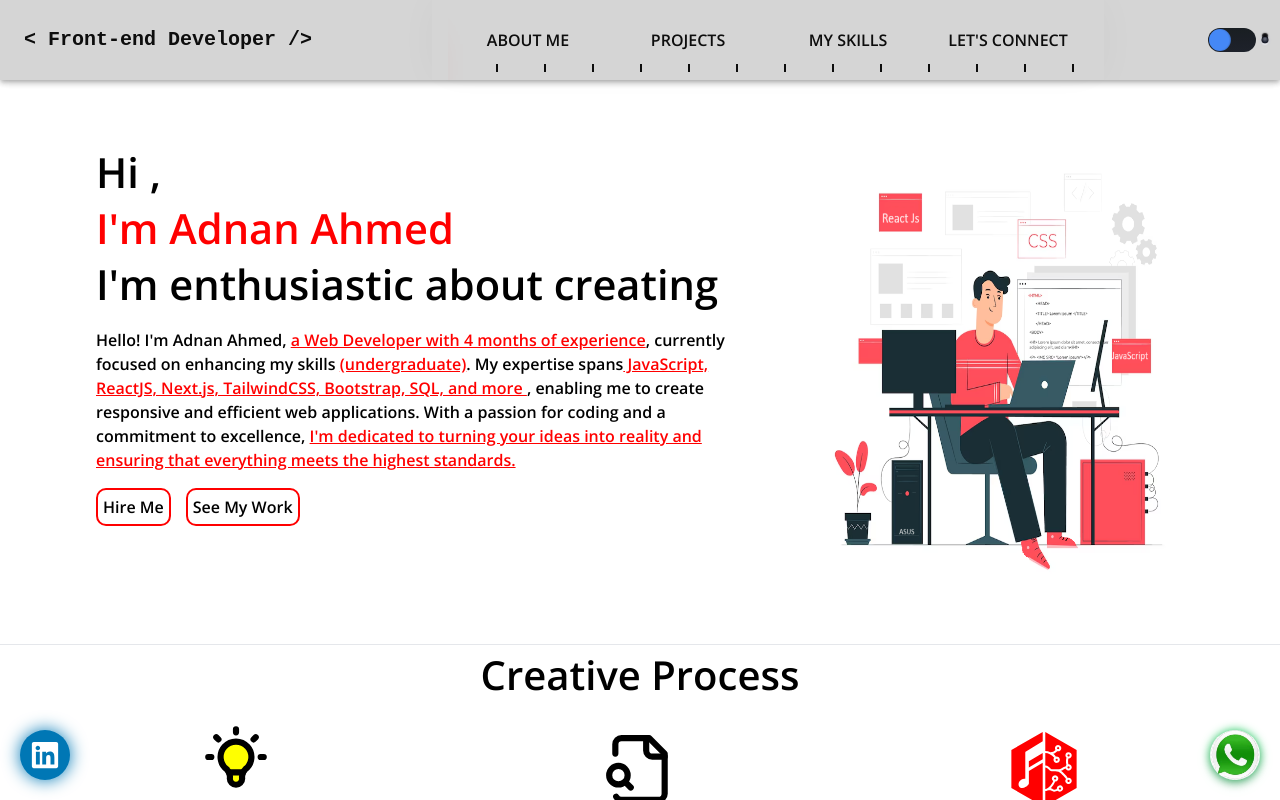
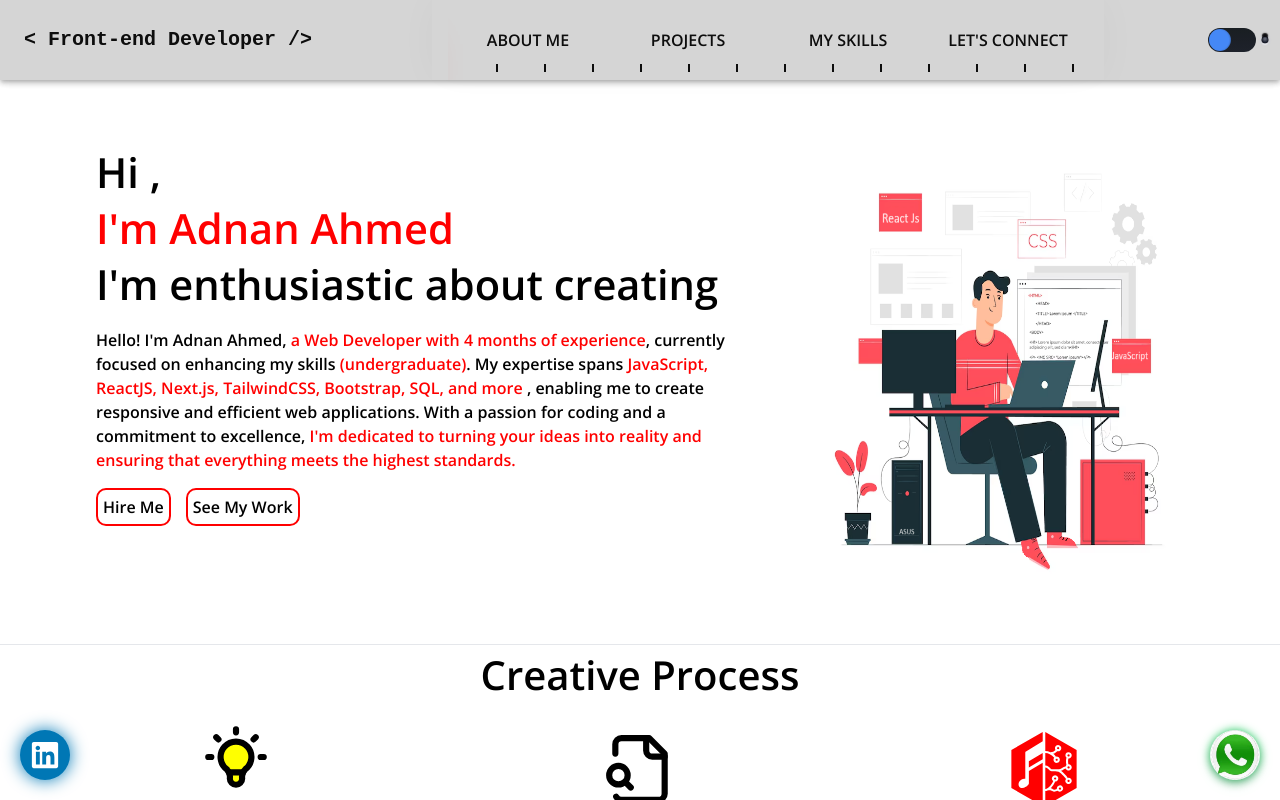
Before and after one commit to AdnanAhmed04/PortFolio, a React (Vite) app: page / in a window 1280 px wide. Shown: the top 800 px of the page. Built offline with nearby package versions, Linux system fonts and the light colour scheme.

Commit message:
Update landingpage.jsx

```diff
--- a/src/Componets/landingpage/landingpage.jsx
+++ b/src/Componets/landingpage/landingpage.jsx
@@ -82,13 +82,13 @@ const Landingpage = () => {
         </div>
 
         <p className="landing_para">
-          Hello! I'm Adnan Ahmed, <u className="imp">a Web Developer with 4 months of
-          experience</u>, currently focused on enhancing my skills <u className="imp">(undergraduate)</u>. My expertise spans
-          <u className="imp"> JavaScript, ReactJS, Next.js, TailwindCSS, Bootstrap, SQL, and more </u>,
+          Hello! I'm Adnan Ahmed, <span className="imp">a Web Developer with 4 months of
+          experience</span>, currently focused on enhancing my skills <span className="imp">(undergraduate)</span>. My expertise spans
+          <span className="imp"> JavaScript, ReactJS, Next.js, TailwindCSS, Bootstrap, SQL, and more </span>,
           enabling me to create responsive and efficient web applications. With a
-          passion for coding and a commitment to excellence, <u className="imp">I'm dedicated to
+          passion for coding and a commitment to excellence, <span className="imp">I'm dedicated to
           turning your ideas into reality and ensuring that everything meets the
-          highest standards.</u>
+          highest standards.</span>
         </p>
         <div className="btn_div">
         <a href="../../../public/Adnan_cv.pdf" target="_blank" >
```
